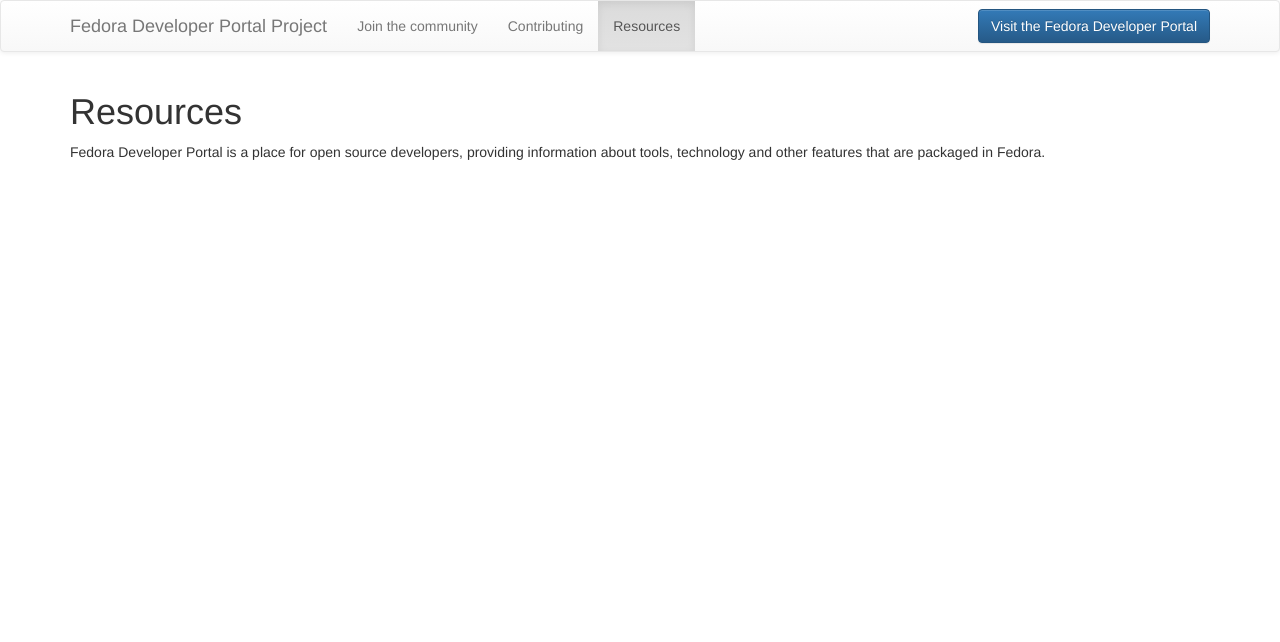
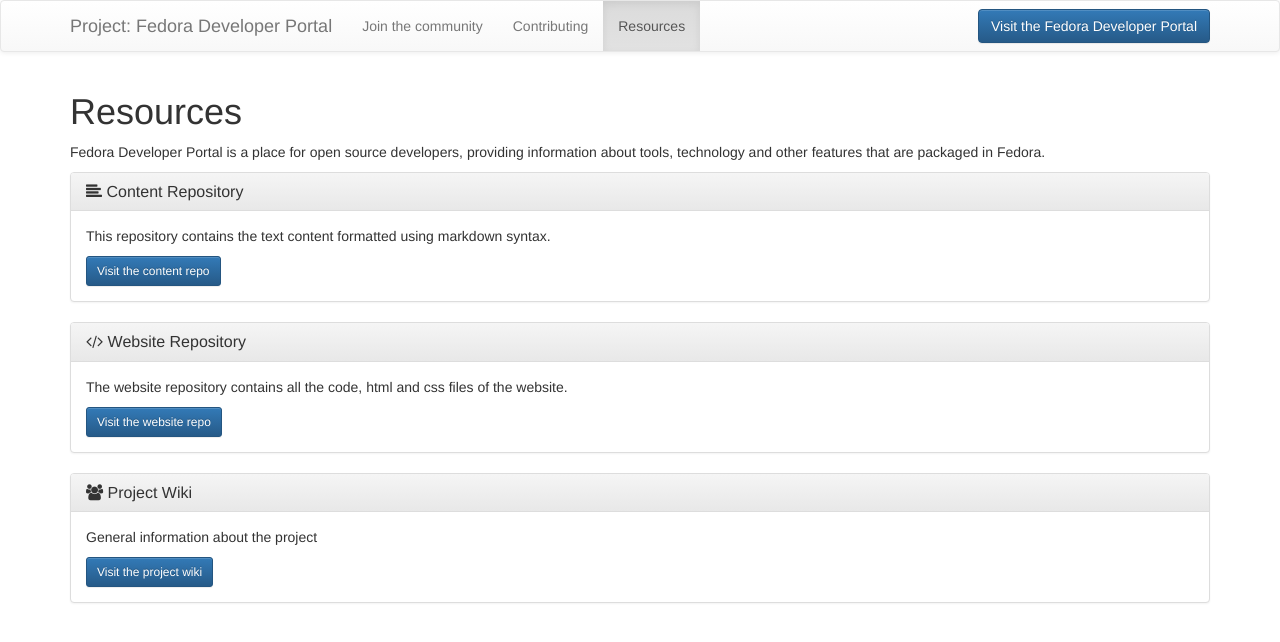
Before and after one commit to developer-portal/developer-portal.github.io, a Jekyll site: the page built from resources/index.html, in a window 1280 px wide. Shown: the top 642 px of the page. Built offline with Jekyll 4.4.1, drawn with Linux system fonts in a browser that asks for light colours; nearby versions of some CDN libraries.

Commit message:
resources

```diff
--- a/_includes/head.html
+++ b/_includes/head.html
@@ -5,6 +5,7 @@
 
   <title>Fedora Developer Portal Project</title>
 
+  <link rel="stylesheet" href="https://maxcdn.bootstrapcdn.com/font-awesome/4.5.0/css/font-awesome.min.css">
   <link href="/static/css/bootstrap.min.css" rel="stylesheet">
   <link href="/static/css/bootstrap-theme.min.css" rel="stylesheet">
   <link href="/css/main.css" rel="stylesheet">
--- a/_includes/navbar.html
+++ b/_includes/navbar.html
@@ -8,7 +8,7 @@
         <span class="icon-bar"></span>
         <span class="icon-bar"></span>
       </button>
-      <a class="navbar-brand" href="/">Fedora Developer Portal Project</a>
+      <a class="navbar-brand" href="/">Project: Fedora Developer Portal</a>
     </div>
 
     <!-- Collect the nav links, forms, and other content for toggling -->
--- a/index.html
+++ b/index.html
@@ -4,7 +4,7 @@ layout: layout
 
 <div class="container">
   <h1> Fedora Developer Portal </h1>
-  <p> Fedora Developer Portal is a place for open source developers, providing information about tools, technology and other features that are packaged in Fedora. </p>
+  <p> Fedora Developer Portal is a place for open-source developers, providing information about tools, technology and other features that are packaged in Fedora. </p>
   <a href="https://developer.fedoraproject.org" target="_blank" class="btn btn-primary">Visit the Fedora Developer Portal</a>
   <a href="/contributing/" class="btn btn-default">Contribute</a>
 </div>
--- a/resources/index.html
+++ b/resources/index.html
@@ -6,4 +6,40 @@ section: resources
 <div class="container">
   <h1> Resources </h1>
   <p> Fedora Developer Portal is a place for open source developers, providing information about tools, technology and other features that are packaged in Fedora. </p>
+
+  <div class="panel panel-default">
+    <div class="panel-heading">
+      <h2 class="panel-title"><i class="fa fa-align-left"></i> Content Repository </h2>
+    </div>
+    <div class="panel-body">
+      <p> This repository contains the text content formatted using markdown syntax. </p>
+      <a class="btn btn-sm btn-primary" target="_blank" href="https://github.com/developer-portal/content">
+        Visit the content repo
+      </a>
+    </div>
+  </div>
+
+  <div class="panel panel-default">
+    <div class="panel-heading">
+      <h2 class="panel-title"><i class="fa fa-code"></i> Website Repository </h2>
+    </div>
+    <div class="panel-body">
+      <p> The website repository contains all the code, html and css files of the website. </p>
+      <a class="btn btn-sm btn-primary" target="_blank" href="https://github.com/developer-portal/website">
+        Visit the website repo
+      </a>
+    </div>
+  </div>
+
+  <div class="panel panel-default">
+    <div class="panel-heading">
+      <h2 class="panel-title"><i class="fa fa-users"></i> Project Wiki </h2>
+    </div>
+    <div class="panel-body">
+      <p> General information about the project </p>
+      <a class="btn btn-sm btn-primary" target="_blank" href="https://fedoraproject.org/wiki/Websites/Developer">
+        Visit the project wiki
+      </a>
+    </div>
+  </div>
 </div>
```
Also changed, not shown: contributing/index.html (+7 -7 lines).
